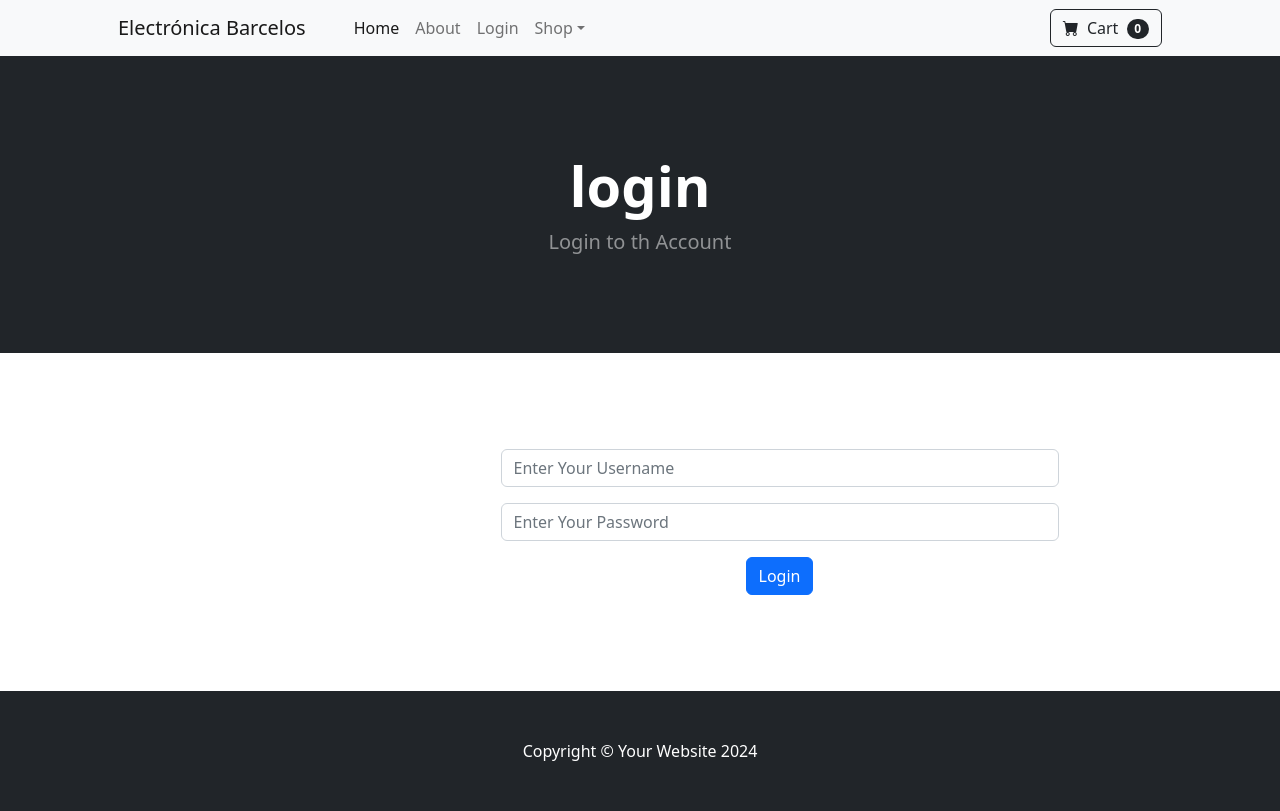
After one commit to EnmanuelMartinsAbilheira/Django_Electrodomestic_E-commerce, a Django app: page /login/ in a window 1280 px wide. The commit adds this page. Run offline with Django 5.2, Linux system fonts and the light colour scheme; some libraries are stand-ins or nearby versions.

Commit message:
Login and Logout

```diff
--- a/django_electrodomestic_ecommerce/store/templates/base.html
+++ b/django_electrodomestic_ecommerce/store/templates/base.html
@@ -18,10 +18,16 @@
     <body>
         <!-- Navigation-->
         {% include 'navbar.html' %}
-
+        {% if messages %}
+            {% for message in messages %}
+            <div class="alert alert-warning alert-dismissible fade show" role="alert">
+                {{ message }}
+                <button type="button" class="btn-close" data-bs-dismiss="alert" aria-label="Close"></button>
+            </div>
+            {% endfor %}
+        {% endif %}
 
         {% block content %}
-
         {% endblock %}
 
 
--- /dev/null
+++ b/django_electrodomestic_ecommerce/store/templates/login.html
@@ -0,0 +1,41 @@
+{% extends 'base.html' %}
+
+{% block content %}
+
+        <!-- Header-->
+        <header class="bg-dark py-5">
+            <div class="container px-4 px-lg-5 my-5">
+                <div class="text-center text-white">
+                    <h1 class="display-4 fw-bolder">login</h1>
+                    <p class="lead fw-normal text-white-50 mb-0">Login to th Account </p>
+                </div>
+            </div>
+        </header>
+
+        <div class="container">
+            <div class="row">
+                <center>
+                    <div class="col-md-6 offset-md-3">
+                      <br><br><br><br>
+                        <form method="POST" action="{% url 'login' %}">
+                          {% csrf_token %}
+                            <div class="mb-3">
+
+                              <input type="text" class="form-control" name="username", placeholder="Enter Your Username" >
+
+                            </div>
+                            <div class="mb-3">
+
+                              <input type="password" class="form-control" name="password" placeholder="Enter Your Password ">
+                            </div>
+
+                            <button type="submit" class="btn btn-primary">Login</button>
+                          </form>
+
+                          <br><br><br><br>
+                    </div>
+                </center>
+            </div>
+        </div>
+
+{% endblock  %}
--- a/django_electrodomestic_ecommerce/store/templates/navbar.html
+++ b/django_electrodomestic_ecommerce/store/templates/navbar.html
@@ -6,6 +6,13 @@
             <ul class="navbar-nav me-auto mb-2 mb-lg-0 ms-lg-4">
                 <li class="nav-item"><a class="nav-link active" aria-current="page" href="{% url 'home' %}">Home</a></li>
                 <li class="nav-item"><a class="nav-link" href="{% url 'about' %}">About</a></li>
+
+                {% if user.is_authenticated %}
+                <li class="nav-item"><a class="nav-link" href="{% url 'logout' %}">Logout</a></li>
+                {% else %}
+                <li class="nav-item"><a class="nav-link" href="{% url 'login' %}">Login</a></li>
+                {% endif %}
+
                 <li class="nav-item dropdown">
                     <a class="nav-link dropdown-toggle" id="navbarDropdown" href="#" role="button" data-bs-toggle="dropdown" aria-expanded="false">Shop</a>
                     <ul class="dropdown-menu" aria-labelledby="navbarDropdown">
--- a/django_electrodomestic_ecommerce/store/urls.py
+++ b/django_electrodomestic_ecommerce/store/urls.py
@@ -4,4 +4,6 @@ from . import views
 urlpatterns = [
     path('', views.home, name='home' ),
     path('about/', views.about, name='about' ),
+    path('login/', views.login_user, name='login' ),
+    path('logout', views.logout_user, name='logout' ),
 ]
--- a/django_electrodomestic_ecommerce/store/views.py
+++ b/django_electrodomestic_ecommerce/store/views.py
@@ -1,10 +1,39 @@
-from django.shortcuts import render
+from django.shortcuts import render, redirect
 from .models import Product
+from django.contrib.auth import authenticate, login, logout
+from django.contrib import messages
+
+
 
 # Create your views here.
 def home(request):
     products = Product.objects.all()
     return render(request, 'home.html', {'products':products})
 
+
 def about(request):
     return render(request, 'about.html', {})
+
+
+def login_user(request):
+
+    if request.method == "POST":
+        username = request.POST['username']
+        password = request.POST['password']
+        user = authenticate(request, username=username, password=password)
+        if user is not None:
+            login(request, user)
+            messages.success(request, ("you have been logged"))
+            return redirect('home')
+        else:
+            messages.success(request, ("There was a erro please try again"))
+            return redirect('login')
+
+    else:
+        return render(request, 'login.html', {})
+
+
+def logout_user(request):
+    logout(request)
+    messages.success(request, ("You have been logged out..."))
+    return redirect('home')
```
Also changed, not shown: django_electrodomestic_ecommerce/db.sqlite3.
